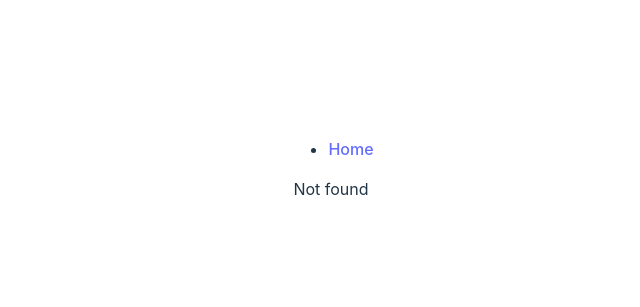
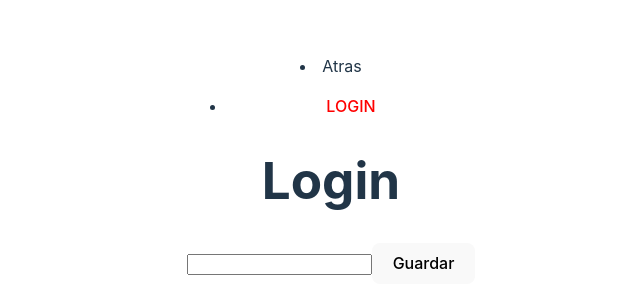
Before and after one commit to DiFernando11/HenryGram, a React (Vite) app in the folder client/: page /login in a window 1280 px wide. Before the commit this address had no page. Shown: the part 231-538 px from the top of the page, without its empty margins (309-949 px from the left). Built offline with nearby package versions, Linux system fonts and the light colour scheme; the HTML template or start-up script is replaced by a standard one.

Commit message:
route/protected/frontend

```diff
--- a/client/src/App.jsx
+++ b/client/src/App.jsx
@@ -1,17 +1,44 @@
 import { Route, Routes } from "react-router-dom";
 import "./App.css";
+import { AuthProvider, AuthRoute, NotAuthRoute } from "./components/auth";
 import Home from "./components/Home";
+import Login from "./components/Login";
+import Logout from "./components/Logout";
 import NavBar from "./components/NavBar";
 
 function App() {
   return (
-    <>
+    <AuthProvider>
       <NavBar />
       <Routes>
-        <Route path="/" element={<Home />} />
+        <Route
+          path="/home"
+          element={
+            <AuthRoute>
+              <Home />
+            </AuthRoute>
+          }
+        />
+        <Route
+          path="/login"
+          element={
+            <NotAuthRoute>
+              <Login />
+            </NotAuthRoute>
+          }
+        />
+
+        <Route
+          path="/logout"
+          element={
+            <AuthRoute>
+              <Logout />
+            </AuthRoute>
+          }
+        />
         <Route path="*" element={<p>Not found</p>} />
       </Routes>
-    </>
+    </AuthProvider>
   );
 }
 
--- a/client/src/components/Home/index.jsx
+++ b/client/src/components/Home/index.jsx
@@ -1,18 +1,9 @@
 import React from "react";
-import { useDispatch, useSelector } from "react-redux";
-import { incrementValue } from "../../redux/actions";
 
 function Home() {
-  const dispatch = useDispatch();
-  const value = useSelector((state) => state.value);
-  const handleClick = () => {
-    dispatch(incrementValue());
-  };
   return (
     <div>
       <h1>Home</h1>
-      <button onClick={handleClick}>Incrementar</button>
-      <span>{value}</span>
     </div>
   );
 }
--- /dev/null
+++ b/client/src/components/Login/index.jsx
@@ -0,0 +1,33 @@
+import React, { useState } from "react";
+import { useNavigate } from "react-router-dom";
+import { useAuth } from "../auth/index";
+
+function Login() {
+  const auth = useAuth();
+  const [username, setUsername] = useState("");
+  const navigate = useNavigate();
+  const handleDataUser = (e) => {
+    setUsername(e.target.value);
+  };
+  const handleLoginUser = (e) => {
+    e.preventDefault();
+    auth.login({ username });
+    navigate("/home");
+  };
+
+  return (
+    <div>
+      <h1>Login</h1>
+      <form onSubmit={handleLoginUser}>
+        <input
+          type="text"
+          value={username}
+          onChange={(e) => handleDataUser(e)}
+        />
+        <button type="submit">Guardar</button>
+      </form>
+    </div>
+  );
+}
+
+export default Login;
--- /dev/null
+++ b/client/src/components/Logout/index.jsx
@@ -0,0 +1,21 @@
+import React from "react";
+import { useNavigate } from "react-router-dom";
+import { useAuth } from "../auth";
+
+function Logout() {
+  const auth = useAuth();
+  const navigate = useNavigate();
+  const handleLogout = () => {
+    auth.logout();
+    navigate("/login");
+  };
+  return (
+    <div>
+      <h1>Logout</h1>
+      <p>Estas seguro que quieres eliminar</p>
+      <button onClick={handleLogout}>Si</button>
+    </div>
+  );
+}
+
+export default Logout;
--- a/client/src/components/NavBar/index.jsx
+++ b/client/src/components/NavBar/index.jsx
@@ -1,14 +1,38 @@
 import React from "react";
-import { Link } from "react-router-dom";
+import { NavLink, useNavigate } from "react-router-dom";
+import { useAuth } from "../auth";
 
 function NavBar() {
+  const auth = useAuth();
+  const navigate = useNavigate();
   return (
-    <ul>
-      <li>
-        <Link to={"/"}>Home</Link>
-      </li>
-    </ul>
+    <nav>
+      <li onClick={() => navigate(-1)}>Atras</li>
+      <ul>
+        {routes.map((route) => {
+          if (route.private && !auth?.user) return null;
+          if (route.isLogin && auth?.user) return null;
+          return (
+            <li key={route.page}>
+              <NavLink
+                style={({ isActive }) => ({ color: isActive && "red" })}
+                to={route.to}
+              >
+                {route.page}
+              </NavLink>
+            </li>
+          );
+        })}
+      </ul>
+    </nav>
   );
 }
-
+const routes = [];
+routes.push(
+  { to: "/home", page: "HOME", private: true },
+  { to: "/blog", page: "BLOG", private: true },
+  { to: "/profile", page: "PROFILE", private: true },
+  { to: "/login", page: "LOGIN", private: false, isLogin: true },
+  { to: "/logout", page: "LOGOUT", private: true }
+);
 export default NavBar;
--- a/client/src/components/auth/index.jsx
+++ b/client/src/components/auth/index.jsx
@@ -1,7 +1,29 @@
 import React from "react";
-
-function Auth() {
-  return <h1>Auth</h1>;
+const AuthContext = React.createContext();
+import { Navigate } from "react-router-dom";
+function AuthProvider({ children }) {
+  const [user, setUser] = React.useState(null);
+  const login = ({ username }) => {
+    setUser({ username, rol: "Admin" });
+  };
+  const logout = () => {
+    setUser(null);
+  };
+  const auth = { user, login, logout };
+  return <AuthContext.Provider value={auth}>{children}</AuthContext.Provider>;
 }
-
-export default Auth;
+function useAuth() {
+  const auth = React.useContext(AuthContext);
+  return auth;
+}
+function AuthRoute(props) {
+  const auth = useAuth();
+  if (!auth.user) return <Navigate to="/login" />;
+  return props.children;
+}
+function NotAuthRoute(props) {
+  const auth = useAuth();
+  if (auth.user) return <Navigate to="/home" />;
+  return props.children;
+}
+export { AuthRoute, NotAuthRoute, AuthProvider, useAuth };
```
